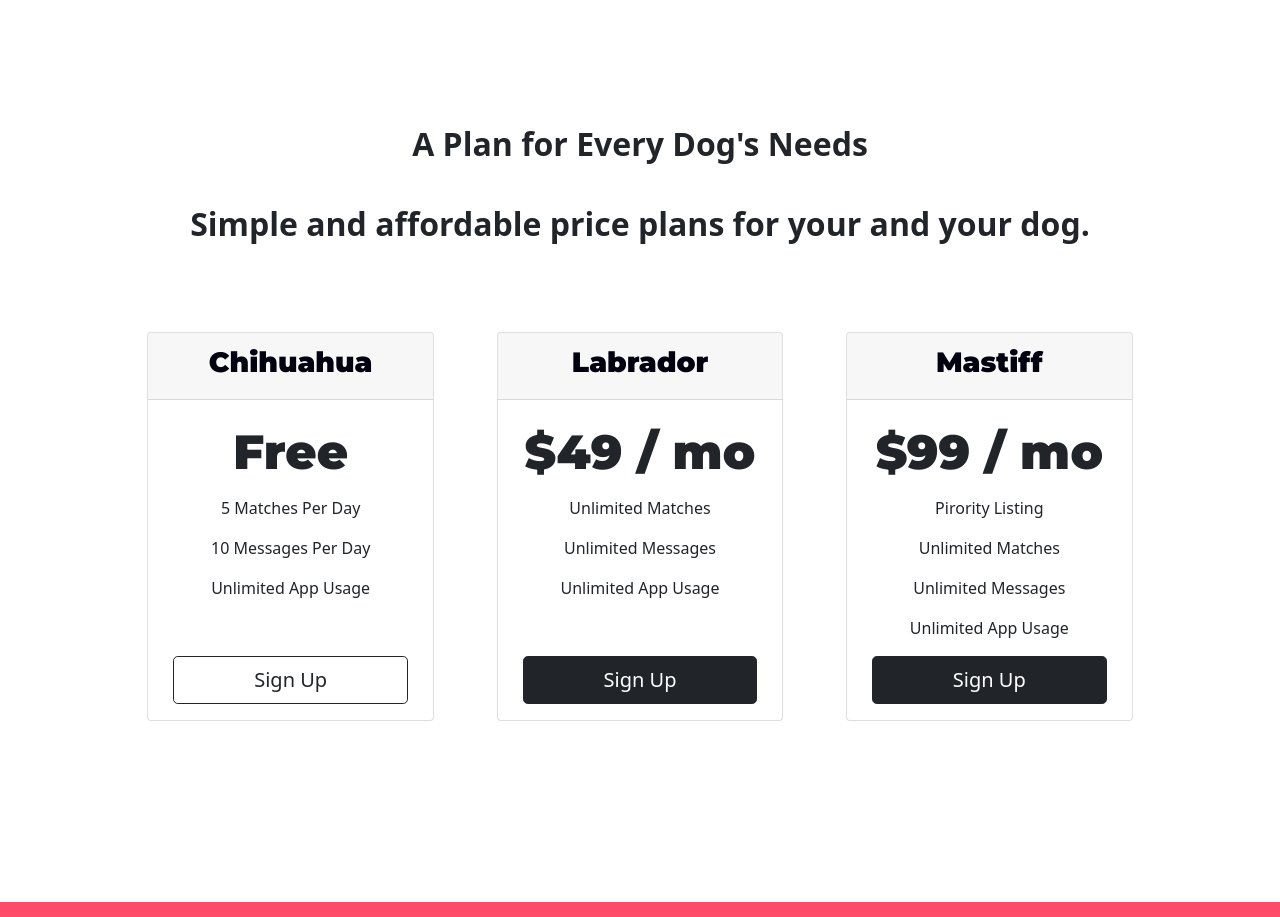
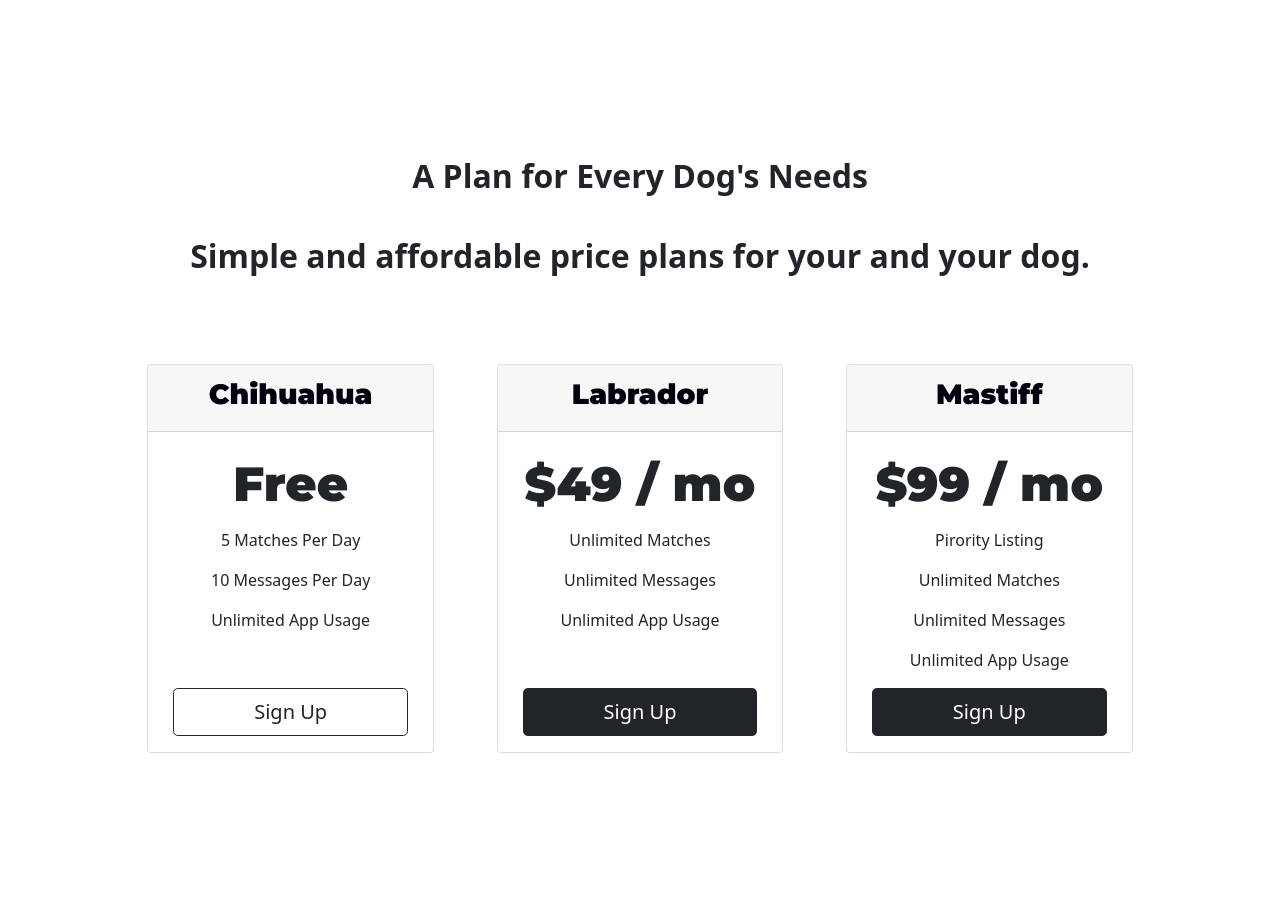
Before and after one commit to ChristianG98A/Tindog-Cristianos, a plain HTML site: page index.html in a window 1280 px wide. Shown: the part 2280-3197 px from the top of the page. Drawn offline with nearby package versions, Linux system fonts and the light colour scheme.

Commit message:
Update mycss.css

```diff
--- a/mycss.css
+++ b/mycss.css
@@ -37,7 +37,8 @@ h3 {
 .pricing-paragraph{
   font-size: 2rem;
   font-weight: 600;
-  margin-bottom:2rem;
+  margin:2rem -2rem;
+
 }
 
 /* Navbar */
```
